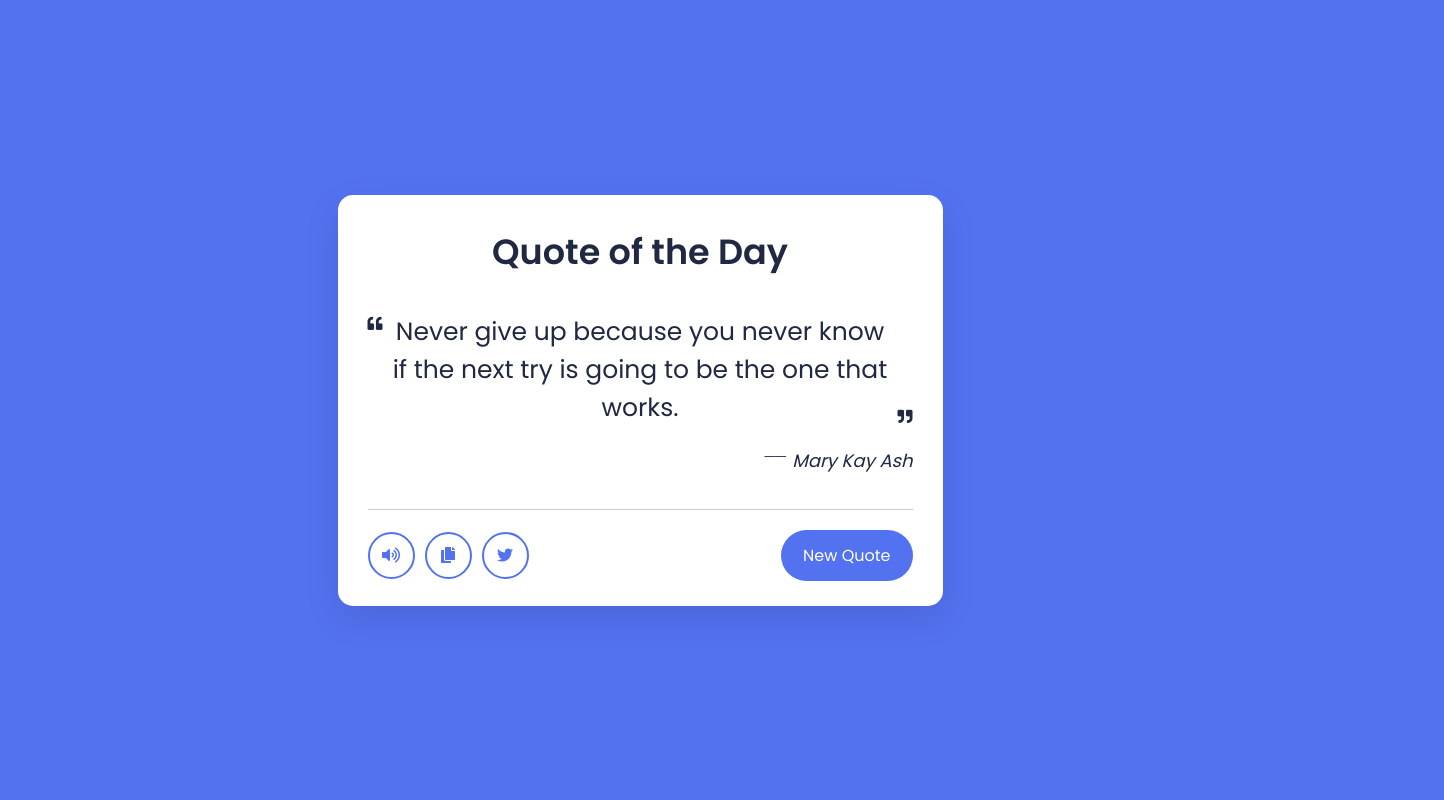
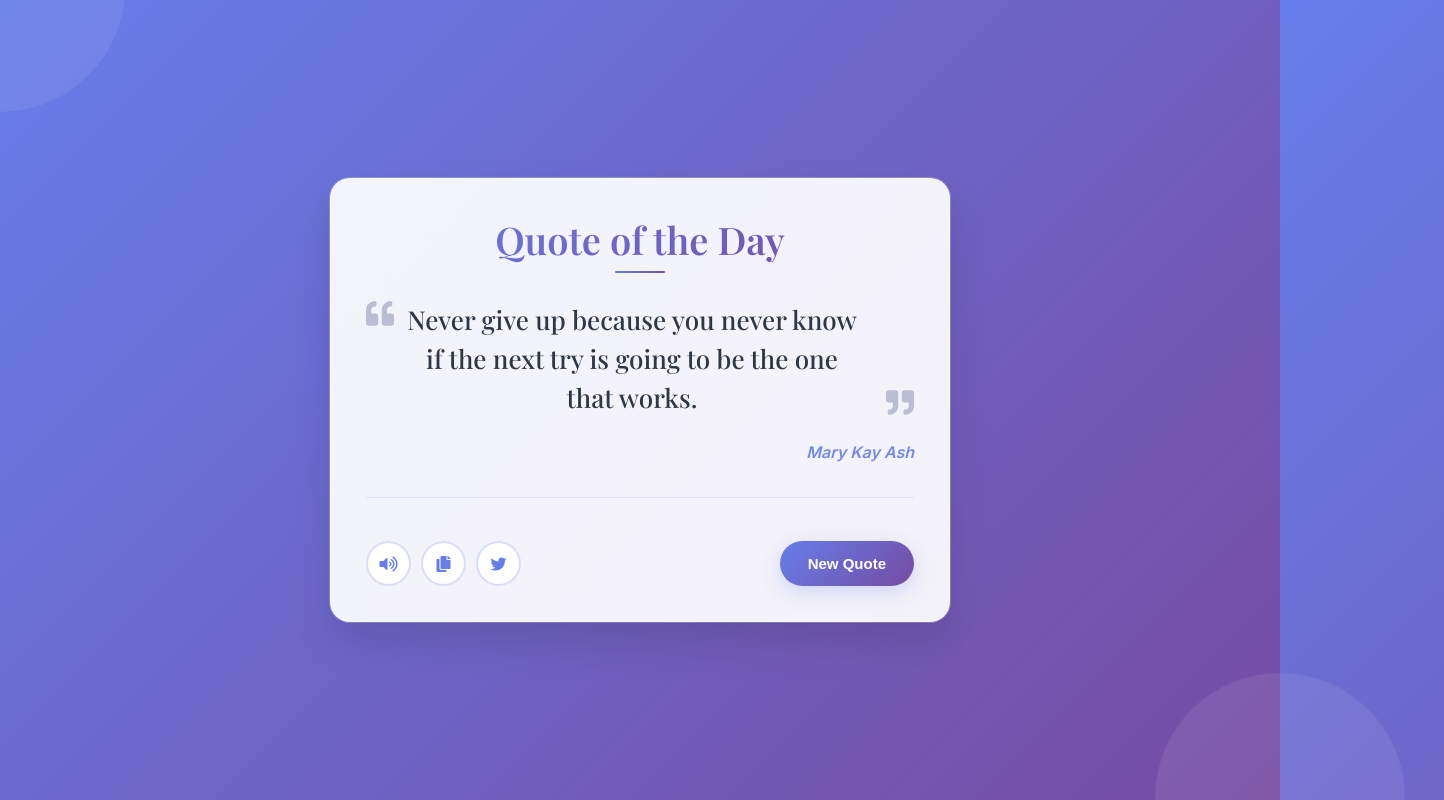
Before and after one commit to Sujal-Polawala/quote_generator, a plain HTML site: page index.html in a window 1280 px wide. Shown: the top 800 px of the page, 1444 px wide, since content can reach past the window. Drawn offline with nearby package versions, Linux system fonts and the light colour scheme.

Commit message:
Change Style and Design

```diff
--- a/quote.css
+++ b/quote.css
@@ -1,114 +1,304 @@
-/* Import Google Font - Poppins */
-@import url('https://fonts.googleapis.com/css2?family=Poppins:wght@400;500;600;700&display=swap');
-*{
+/* Import Google Fonts */
+@import url('https://fonts.googleapis.com/css2?family=Inter:wght@300;400;500;600;700&family=Playfair+Display:wght@400;500;600;700&display=swap');
+
+* {
   margin: 0;
   padding: 0;
   box-sizing: border-box;
-  font-family: 'Poppins', sans-serif;
 }
-body{
+
+body {
   display: flex;
   align-items: center;
   justify-content: center;
   min-height: 100vh;
-  background: #5372F0;
+  background: linear-gradient(135deg, #667eea 0%, #764ba2 100%);
+  font-family: 'Inter', sans-serif;
+  position: relative;
+  overflow: hidden;
 }
-.wrapper{
-  width: 605px;
-  background: #fff;
-  border-radius: 15px;
-  padding: 30px 30px 25px;
-  box-shadow: 0 12px 35px rgba(0,0,0,0.1);
+
+/* Animated background elements */
+body::before,
+body::after {
+  content: '';
+  position: absolute;
+  width: 250px;
+  height: 250px;
+  border-radius: 50%;
+  background: rgba(255, 255, 255, 0.08);
+  animation: float 8s ease-in-out infinite;
 }
-header, .content :where(i, p, span){
-  color: #202842;
+
+body::before {
+  top: -125px;
+  left: -125px;
+  animation-delay: 0s;
 }
-.wrapper header{
-  font-size: 35px;
+
+body::after {
+  bottom: -125px;
+  right: -125px;
+  animation-delay: 4s;
+}
+
+@keyframes float {
+  0%, 100% { transform: translateY(0px) rotate(0deg); }
+  50% { transform: translateY(-15px) rotate(180deg); }
+}
+
+.wrapper {
+  width: 620px;
+  background: rgba(255, 255, 255, 0.92);
+  backdrop-filter: blur(25px);
+  border-radius: 20px;
+  padding: 35px;
+  box-shadow:
+    0 20px 40px rgba(0, 0, 0, 0.12),
+    0 0 0 1px rgba(255, 255, 255, 0.25);
+  border: 1px solid rgba(255, 255, 255, 0.4);
+  position: relative;
+  z-index: 10;
+  transition: all 0.3s ease;
+}
+
+.wrapper:hover {
+  transform: translateY(-3px);
+  box-shadow:
+    0 25px 50px rgba(0, 0, 0, 0.15),
+    0 0 0 1px rgba(255, 255, 255, 0.3);
+}
+
+header, .content :where(i, p, span) {
+  color: #1a1a1a;
+}
+
+.wrapper header {
+  font-family: 'Playfair Display', serif;
+  font-size: 38px;
   font-weight: 600;
   text-align: center;
+  background: linear-gradient(135deg, #667eea, #764ba2);
+  -webkit-background-clip: text;
+  -webkit-text-fill-color: transparent;
+  background-clip: text;
+  margin-bottom: 8px;
+  position: relative;
 }
-.wrapper .content{
+
+.wrapper header::after {
+  content: '';
+  position: absolute;
+  bottom: -8px;
+  left: 50%;
+  transform: translateX(-50%);
+  width: 50px;
+  height: 2px;
+  background: linear-gradient(135deg, #667eea, #764ba2);
+  border-radius: 1px;
+}
+
+.wrapper .content {
   margin: 35px 0;
 }
-.content .quote-area{
+
+.content .quote-area {
   display: flex;
   justify-content: center;
+  align-items: flex-start;
+  gap: 10px;
+  margin-bottom: 10px;
 }
-.quote-area i{
-  font-size: 15px;
+
+.quote-area i {
+  position: static;
+  font-size: 28px;
+  color: #a3a8c4;
+  opacity: 0.7;
+  align-self: flex-start;
 }
-.quote-area i:first-child{
-  margin: 3px 10px 0 0;
+
+.quote-area .quote {
+  position: relative;
+  font-family: 'Playfair Display', serif;
+  font-size: 26px;
+  font-weight: 500;
+  text-align: center;
+  line-height: 1.5;
+  color: #2d3748;
+  max-width: 90%;
+  margin: 0;
+  z-index: 1;
 }
-.quote-area i:last-child{
+
+.quote-area .quote i {
+  font-size: 28px;
+  color: #a3a8c4;
+  opacity: 0.7;
+  margin-left: 8px;
+  vertical-align: bottom;
+}
+
+.quote-area i.fas.fa-quote-right {
+  margin-left: 16px;
+  align-self: flex-end;
+  font-size: 28px;
+  color: #a3a8c4;
+  opacity: 0.7;
+}
+
+.content .author {
   display: flex;
-  margin: 0 0 3px 10px;
-  align-items: flex-end;
-}
-.quote-area .quote{
-  font-size: 25px;
-  text-align: center;
-  /* word-break: break-all; */
-}
-.content .author{
-  display: flex;
-  font-size: 18px;
-  margin-top: 20px;
+  font-size: 16px;
+  margin-top: 25px;
   font-style: italic;
   justify-content: flex-end;
+  align-items: center;
+  color: #667eea;
+  font-weight: 500;
 }
-.author span:first-child{
-  margin: -7px 5px 0 0;
-  font-family: monospace;
+
+.author span:first-child {
+  display: none;
 }
-.wrapper .buttons{
-  border-top: 1px solid #ccc;
+
+.author .name {
+  font-family: 'Inter', sans-serif;
+  font-weight: 600;
+  color: #667eea;
+  opacity: 0.9;
 }
-.buttons .features{
+
+.wrapper .buttons {
+  border-top: 1px solid rgba(102, 126, 234, 0.15);
+  margin-top: 25px;
+  padding-top: 25px;
+}
+
+.buttons .features {
   display: flex;
-  margin-top: 20px;
+  margin-top: 18px;
   align-items: center;
   justify-content: space-between;
 }
-.features ul{
+
+.features ul {
   display: flex;
+  gap: 10px;
 }
-.features ul li{
-  margin: 0 5px;
-  height: 47px;
-  width: 47px;
+
+.features ul li {
+  height: 45px;
+  width: 45px;
   display: flex;
   cursor: pointer;
-  color: #5372F0;
+  color: #667eea;
   list-style: none;
   border-radius: 50%;
   align-items: center;
   justify-content: center;
-  border: 2px solid #5372F0;
-  transition: all 0.3s ease;
+  border: 2px solid rgba(102, 126, 234, 0.25);
+  transition: all 0.3s cubic-bezier(0.4, 0, 0.2, 1);
+  background: rgba(255, 255, 255, 0.9);
+  backdrop-filter: blur(10px);
 }
-.features ul li:first-child{
-  margin-left: 0;
+
+.features ul li:hover {
+  color: #fff;
+  background: linear-gradient(135deg, #667eea, #764ba2);
+  border-color: transparent;
+  transform: translateY(-2px);
+  box-shadow: 0 8px 20px rgba(102, 126, 234, 0.25);
 }
-ul li:is(:hover, .active){
+
+.features ul li.active {
   color: #fff;
-  background: #5372F0;
+  background: linear-gradient(135deg, #667eea, #764ba2);
+  border-color: transparent;
 }
-ul .speech.active{
+
+ul .speech.active {
   pointer-events: none;
+  opacity: 0.5;
 }
-.buttons button{
+
+.buttons button {
   border: none;
   color: #fff;
   outline: none;
-  font-size: 16px;
+  font-size: 15px;
+  font-weight: 600;
   cursor: pointer;
-  padding: 13px 22px;
-  border-radius: 30px;
-  background: #5372F0;
+  padding: 14px 28px;
+  border-radius: 45px;
+  background: linear-gradient(135deg, #667eea, #764ba2);
+  transition: all 0.3s cubic-bezier(0.4, 0, 0.2, 1);
+  box-shadow: 0 6px 20px rgba(102, 126, 234, 0.25);
+  position: relative;
+  overflow: hidden;
 }
-.buttons button.loading{
+
+.buttons button::before {
+  content: '';
+  position: absolute;
+  top: 0;
+  left: -100%;
+  width: 100%;
+  height: 100%;
+  background: linear-gradient(90deg, transparent, rgba(255, 255, 255, 0.15), transparent);
+  transition: left 0.5s;
+}
+
+.buttons button:hover::before {
+  left: 100%;
+}
+
+.buttons button:hover {
+  transform: translateY(-2px);
+  box-shadow: 0 10px 25px rgba(102, 126, 234, 0.35);
+}
+
+.buttons button:active {
+  transform: translateY(0);
+}
+
+.buttons button.loading {
   opacity: 0.7;
   pointer-events: none;
 }
+
+/* Responsive design */
+@media (max-width: 768px) {
+  .wrapper {
+    width: 90%;
+    padding: 25px 20px;
+    margin: 20px;
+  }
+
+  .wrapper header {
+    font-size: 28px;
+  }
+
+  .quote-area .quote {
+    font-size: 22px;
+  }
+
+  .buttons .features {
+    flex-direction: column;
+    gap: 18px;
+  }
+
+  .features ul {
+    justify-content: center;
+  }
+}
+
+/* Loading animation */
+@keyframes pulse {
+  0%, 100% { opacity: 1; }
+  50% { opacity: 0.5; }
+}
+
+.loading {
+  animation: pulse 1.5s ease-in-out infinite;
+}
```
